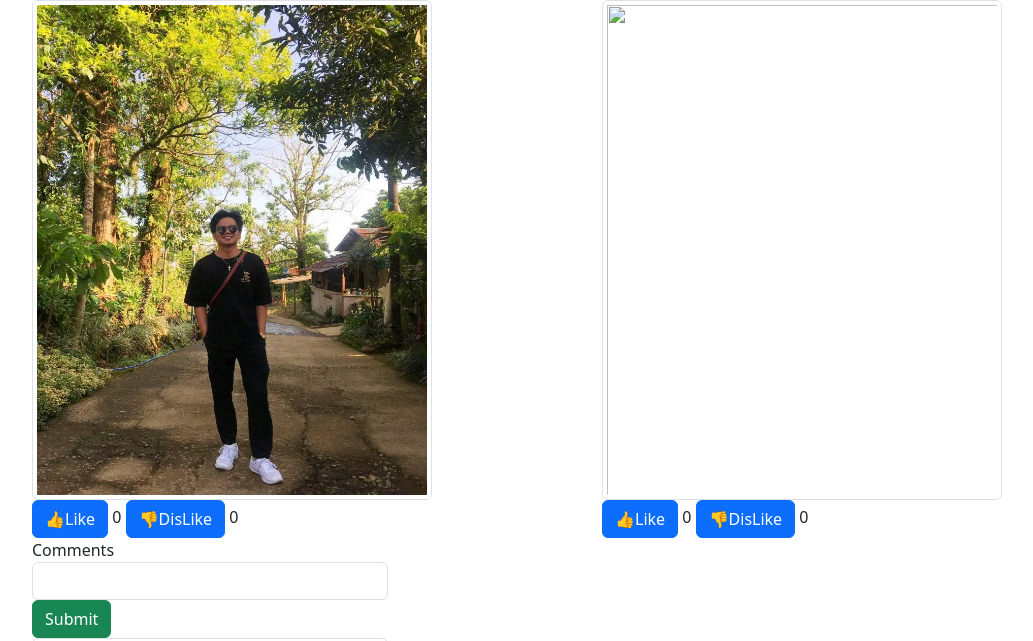
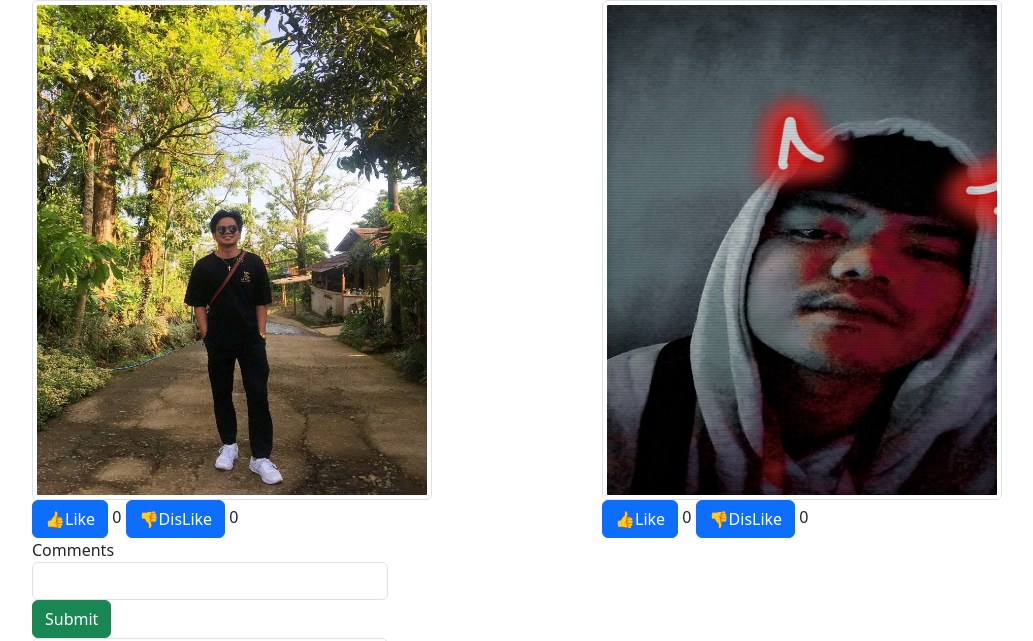
Before and after one commit to drinngalicia/Drinn, a plain HTML site: page index.html in a window 1280 px wide. Shown: the top 641 px of the page, without its empty margins (50-1083 px from the left). Drawn offline with nearby package versions, Linux system fonts and the light colour scheme.

Commit message:
Update index.html

```diff
--- a/index.html
+++ b/index.html
@@ -15,7 +15,7 @@
           <output id="countDisLikes1"> 0 </output>
          </div>
          <div class="col-6">
-           <img src="" class="img-thumbnail" style="width:400px;height:500px;"/> <br>
+           <img src="Snapchat-1036497766.jpg" class="img-thumbnail" style="width:400px;height:500px;"/> <br>
            <button class="btn btn-primary" type=button" id="btnLike2"> 👍Like </button>
            <output id="countLikes2">0</output>
           <button class="btn btn-primary" type="button" id="btnDisLike2"> 👎DisLike </button>
```
